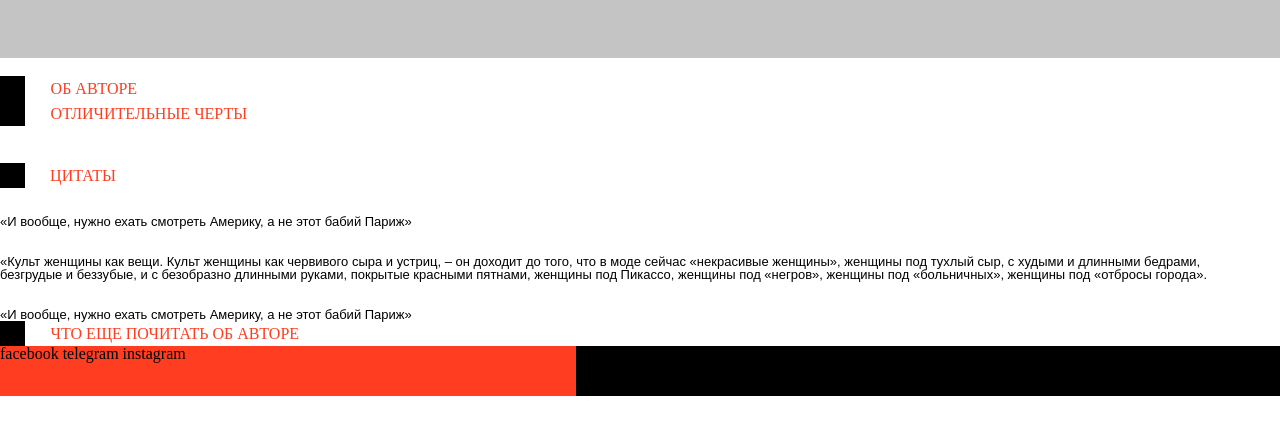
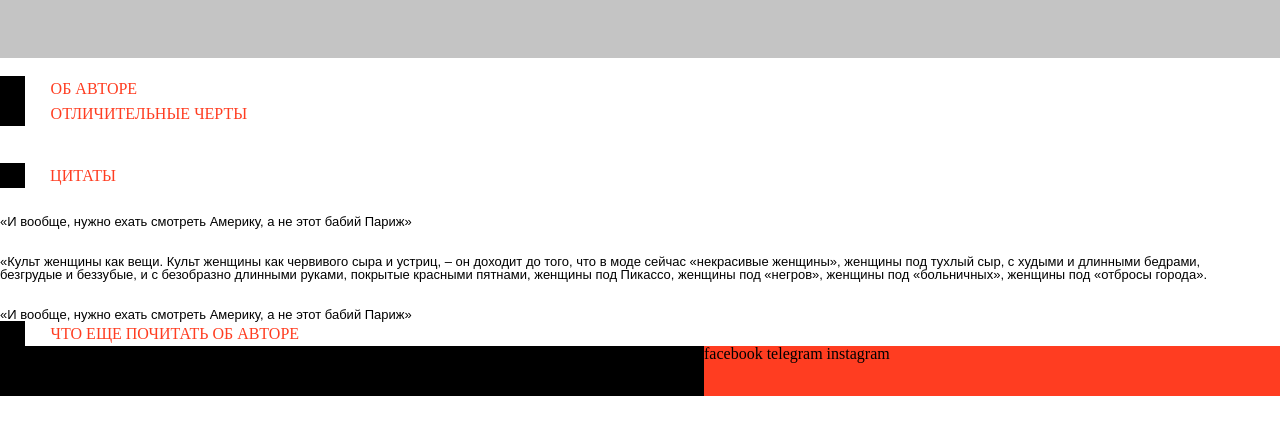
Before and after one commit to evgeny-matveev/hse-responsive-article, a plain HTML site: page index.html in a window 1280 px wide. Shown: the part 192-626 px from the top of the page. Drawn offline with nearby package versions, Linux system fonts and the light colour scheme; a web font is replaced by a local one.

Commit message:
флекс и футер

```diff
--- a/styles/footer.css
+++ b/styles/footer.css
@@ -2,7 +2,11 @@ body {
   height: 100vh;
 }
 footer {
-flex: 0 0 auto;
+  display: flex;
+  justify-content: flex-end;
+}
+footer {
+display: flex;
 
 width: 100%;
 height: 50px;
--- a/styles/main.css
+++ b/styles/main.css
@@ -1,7 +1,3 @@
-* {
-  margin: 0;
-  padding: 0;
-}
 h1, h2, p {
   color: #000;
 }
@@ -20,14 +16,18 @@ p,blockquote {
   font-family: "Roboto-Light", sans-serif;
   font-size: 13px;
 }
-.wrapper {
+/* .wrapper {
   display: flex;
   flex-direction: column;
   height: 100vh;
 }
 .content {
   flex: 1 0 auto;
-}
+} */
 body {
   height: 100%;
 }
+main {
+  display: flex;
+  flex-direction: column;
+}
```
Also changed, not shown: index.html (+2 -7 lines).
